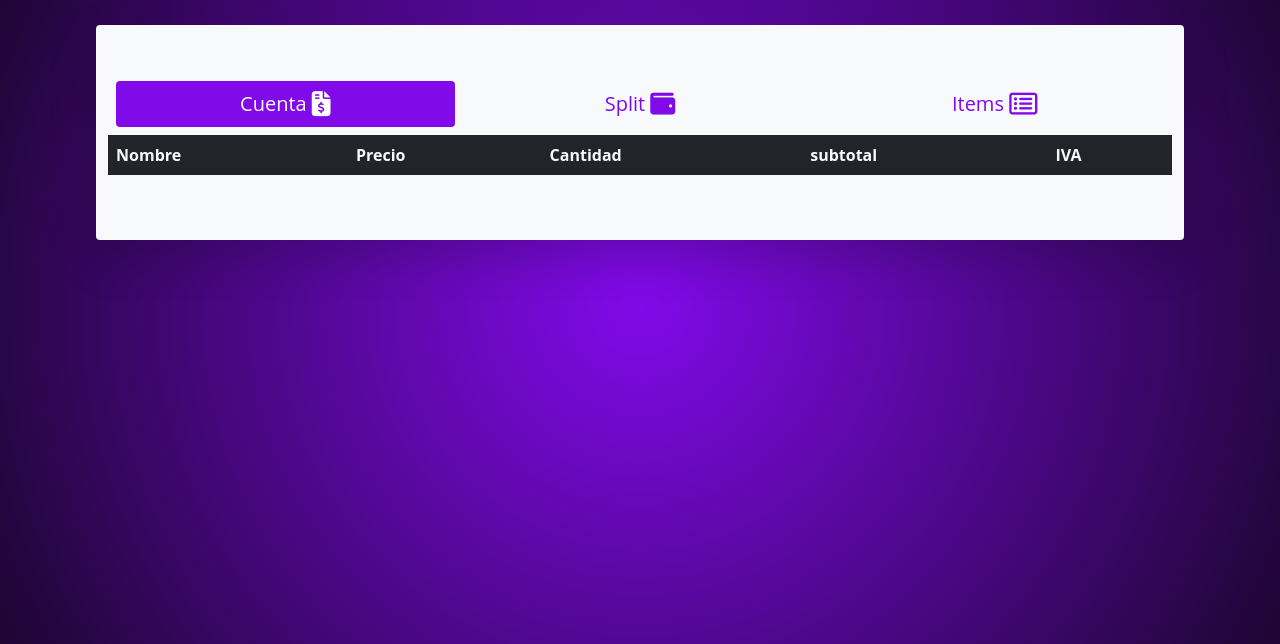
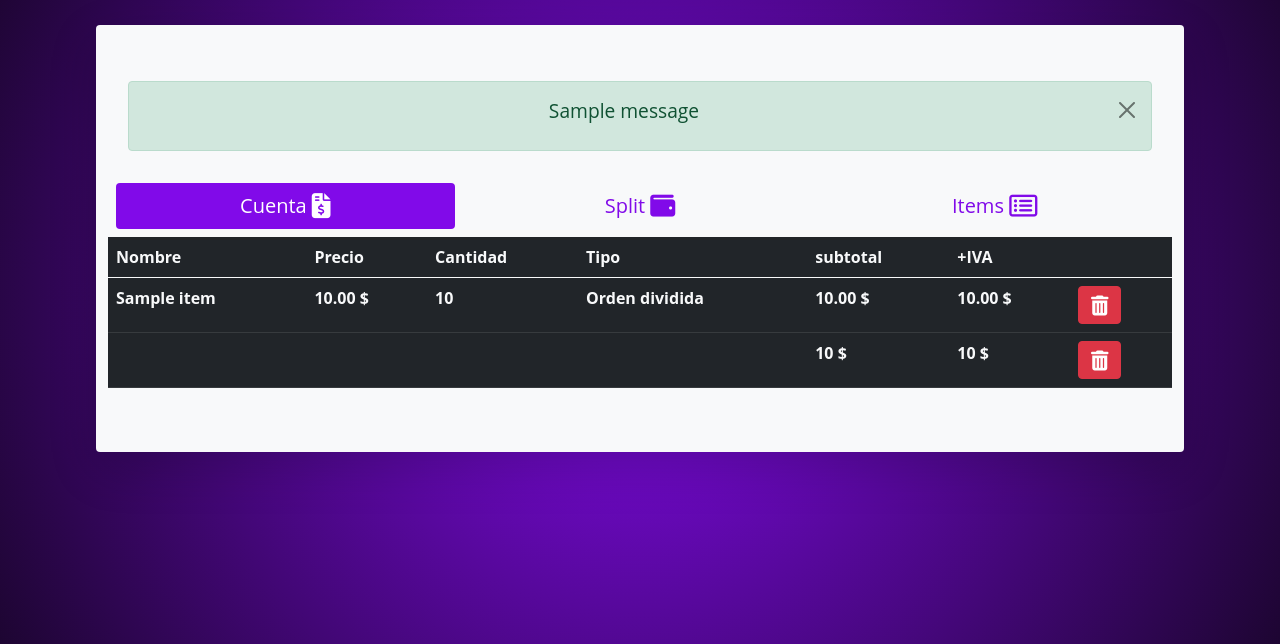
Before and after one commit to TonnyMontenegro/cs50w-Project4, a Django app: page /bill/1 in a window 1280 px wide. Shown: the part 95-739 px from the top of the page. Run offline with Django 3.2, Linux system fonts and the light colour scheme; a user stored in the database is signed in; tables that the repository leaves empty hold one stand-in row (values such as "Sample post"); one stand-in notice (Sample message) is shown; lists and menus that the app fills with data are empty; some libraries are stand-ins or nearby versions.

Commit message:
major update in split and total account
list of changes
-edit fields in models
-edit styles
-added new function, split
-now display the subtotal and total(include iva)
-new URLs path

```diff
--- a/split/engine/static/stylesheet.css
+++ b/split/engine/static/stylesheet.css
@@ -111,27 +111,27 @@ body {
 /* Extra small devices (phones, 600px and down) */
 @media only screen and (max-width: 400px){
   html{
-    font-size: 80%;
+    font-size: 55%;
   }
 }
 
 @media only screen and (min-width: 400px){
   html{
-    font-size: 84%;
+    font-size: 65%;
   }
 }
 
 /* Small devices (portrait tablets and large phones, 600px and up) */
 @media only screen and (min-width: 600px) {
   html{
-    font-size: 88%;
+    font-size: 75%;
   }
 }
 
 /* Medium devices (landscape tablets, 768px and up) */
 @media only screen and (min-width: 768px) {
   html{
-    font-size: 90%;
+    font-size: 85%;
   }
 }
 
@@ -165,6 +165,10 @@ body {
   background-color: #810ae9 !important;
   border-color: #810ae9 !important;
   color: rgb(255, 255, 255);
+}
+
+.overflow{
+  overflow: auto;
 }
 
 .nav-link{
--- a/split/engine/templates/bill.html
+++ b/split/engine/templates/bill.html
@@ -3,6 +3,22 @@
 {% block body %}
 
 <div class="container bg-light Menu rounded py-5 shadow-lg">
+
+
+  {% if messages %}
+  <div class="row m-2">
+  <div class="col-lg text-center">
+      {% for message in messages %}
+      <div class="alert alert-dismissible fade show alert-{{ message.tags }}" role="alert">
+          <p>{{ message }}</p>
+          <button type="button" class="btn-close" data-bs-dismiss="alert" aria-label="Close"></button>
+      </div>
+      {% endfor %}
+    </div>
+
+  </div>
+{% endif %}
+
 
     <ul class="nav nav-pills nav-justified " id="pills-tab" role="tablist">
         <li class="nav-item p-2" role="presentation">
@@ -17,7 +33,7 @@
       </ul>
 
 
-      <div class="tab-content" id="pills-tabContent">
+      <div class="tab-content overflow" id="pills-tabContent">
         <div class="tab-pane fade show active" id="pills-general" role="tabpanel" aria-labelledby="pills-general-tab">
           <table class="table text-light table-dark table-hover">
             <thead>
@@ -25,21 +41,57 @@
             <th>Nombre</th>
             <th>Precio</th>
             <th>Cantidad</th>
+            <th>Tipo</th>
             <th>subtotal</th>
-            <th>IVA</th>
+            <th>+IVA</th>
+            <th> </th>
           </tr>
             </thead>
         <tbody>
-      <!-- {% for cena in Cenas %} -->
+      {% for orden in ordenes %}
       <tr>
-        <th>Nombre2</th>
-        <th>Precio2</th>
-        <th>Cantidad</th>
-        <th>subtotal</th>
-        <th>IVA</th>
+        <th>{{orden.item.nombre}}</th>
+        <th>{{orden.item.precio}} $</th>
+        <th>{{orden.cantidad_total }}</th>
+        <th>{% if orden.dividido%}Orden dividida{% else %}Consumo individual{%endif%}</th>
+        <th>{{orden.subtotal }} $</th>
+        <th>{{orden.subtotal_iva}} $</th>
+        <th><button class="btn btn-danger" data-bs-toggle="modal" data-bs-target="#Delete_{{orden.pk}}" ><i class="fas fa-trash-alt fa-lg"></i></button></th>
       </tr>
 
-      <!-- {% endfor %} -->
+      <div class="modal fade my-5 text-dark text-left pt-5" id="Delete_{{orden.pk}}" tabindex="1" aria-labelledby="ModalLabel" aria-hidden="true">
+        <div class="modal-dialog modal-lg">
+          <div class="modal-content ">
+            <div class="modal-header">
+              <h2 class="modal-title text-center" id="ModalName">Eliminar orden<i class="fas fa-eraser fa-lg"></i></h2>
+              <button type="button" class="btn-close" data-bs-dismiss="modal" aria-label="Close"></button>
+            </div>
+            <div class="modal-body">
+              <h3 class="text-center">Esta seguro que desea eliminar esta orden de su cuenta?</h3>
+            <div class="modal-footer">
+            <form action="/delete_order/{{orden.pk}}" method="POST">
+              {% csrf_token %}
+              <button type="submit" class="btn btn-primary" aria-current="page">Si, eliminar<i class="fas fa-trash-alt fa-lg"></i></button>
+              <button type="button" class="btn btn-secondary" data-bs-dismiss="modal">Cancelar <i class="fas fa-ban fa-lg"></i></button>
+            </form>
+          </div>
+          </form>
+          </div>
+        </div>
+      </div>
+        </div>
+
+      {% endfor %}
+
+      <tr>
+        <th></th>
+        <th></th>
+        <th></th>
+        <th></th>
+        <th>{{cuenta.subtotal}} $</th>
+        <th>{{cuenta.total}} $</th>
+        <th><button class="btn btn-danger" data-bs-toggle="modal" data-bs-target="#Delete_{{orden.pk}}" ><i class="fas fa-trash-alt fa-lg"></i></button></th>
+      </tr>
           </tbody>
           </table>
 
@@ -47,7 +99,26 @@
         </div>
 
         <div class="tab-pane fade" id="pills-split" role="tabpanel" aria-labelledby="pills-split-tab">
-            xda
+          <table class="table text-light table-dark table-hover">
+            <thead>
+              <tr>
+                <th>Nombre</th>
+                <th>Apellido</th>
+                <th>Correo</th>
+                <th>Split</th>
+              </tr>
+                </thead>
+            <tbody>
+          {% for split in splits %}
+          <tr>
+            <th>{{split.cliente.nombres}}</th>
+            <th>{{split.cliente.apellidos}}</th>
+            <th>{{split.cliente.correo}}</th>
+            <th>{{split.monto}} $</th>
+          </tr>
+          {% endfor %}
+          </tbody>
+          </table>
         </div>
 
         <div class="tab-pane fade" id="pills-items" role="tabpanel" aria-labelledby="pills-items-tab">
@@ -75,43 +146,45 @@
                       <p class="card-text">{{ item.descripcion }}</p>
                       <p class="card-text">{{ item.precio }}$ {%if not item.iva %} + {{item.monto_iva}}$(IVA) {%endif%} </p>
                       <div class="container text-center">
-                        <button class="btn btn-secondary btn-lg m-3" data-bs-toggle="modal" data-bs-target="#order_item">Ordenar este item <i class="fas fa-cart-plus fa-lg"></i></button>
+                        <button class="btn btn-secondary btn-lg m-3" data-bs-toggle="modal" data-bs-target="#order_item_{{item.pk}}">Ordenar este item <i class="fas fa-cart-plus fa-lg"></i></button>
                       </div>
                     </div>
                   </div>
                 </div>
 
 
-                <div class="modal fade my-5 text-dark text-left pt-5" id="order_item" tabindex="1" aria-labelledby="ModalLabel" aria-hidden="true">
+                <div class="modal fade my-5 text-dark text-left pt-5" id="order_item_{{item.pk}}" tabindex="1" aria-labelledby="ModalLabel" aria-hidden="true">
                   <div class="modal-dialog modal-lg">
                     <div class="modal-content ">
                       <div class="modal-header">
-                        <h2 class="modal-title text-center" id="ModalName">Agregar orden de este producto <i class="fas fa-cart-plus fa-lg"></i></h2>
+                        <h2 class="modal-title text-center" id="ModalName">Agregar orden <i class="fas fa-cart-plus fa-lg"></i></h2>
                         <button type="button" class="btn-close" data-bs-dismiss="modal" aria-label="Close"></button>
                       </div>
                       <div class="modal-body">
-                        <form action="/order_item/{{item.pk}}" method="POST">
+                        <form action="/order_item/{{item.pk}}" method="POST" onsubmit="CheckOrder(event)">
                           {% csrf_token %}
-                        <div class="mb-3">
-                          <label for="nombre_item" class="form-label">Nombre</label>
-                          <input type="text" class="form-control" name="nombre_item" id="nombre_item" placeholder="Alitas picantes" required>
+                        <div class="m-3"><h3>{{item.nombre}}: {{item.precio}}$ {%if not item.iva %} + {{item.monto_iva}}$(IVA) {%endif%}</h3></div>
+                        <div class="form-check">
+                          <label class="form-check-label" for="Consumo_individual">
+                            Consumo individual
+                          </label>
+                          <input class="form-check-input Consumo_individual" onclick="EnableDisable(this)" type="checkbox" name="Consumo_individual" value="individual" id="Consumo_individual_check" checked>
                         </div>
-
-                        <div class="mb-3">
-                          <label for="descripcion_item" class="form-label">Descripcion</label>
-                          <textarea type="text" class="form-control" name="descripcion_item" id="descripcion_item" placeholder="Alitas picantes de BullChunksNI con papas y queso derretido." required></textarea>
+                        <div class="row m-3">
+                          <label for="num_divided" class="col-3 col-form-label divided" hidden>Cantidad de items a compartir</label>
+                          <div class="col-2">
+                          <input type="number" min="1" value=1 name="num_divided" class="form-control divided" id="num_divided" placeholder="" hidden required>
+                          </div>
                         </div>
-
-                        <div class="mb-3">
-                          <label for="precio_item" class="form-label">Correo electronico (aca se le enviaran las facturas a tu amigo)</label>
-                          <input type="number" min="0" value="" placeholder="512.75" step="0.1" class="form-control" name="precio_item" id="precio_item" required></input>
+                        {% for cliente in clientes %}
+                        <div class="row m-3">
+                          <label for="{{cliente.pk}}-lb" class="col-sm-3 col-form-label">{{cliente.nombres}} {{cliente.apellidos}}</label>
+                          <div class="col-2" id="{{cliente.pk}}-lb">
+                            <input type="number" class="num" min="0" value=0 name="num" class="form-control" id="{{cliente.pk}}-num" placeholder="" required>
+                            <input class="form-check-input check" type="checkbox" name="check" value="{{cliente.pk}}" id="{{cliente.pk}}-check" hidden>
+                          </div>
                         </div>
-                        <div class="form-check">
-                          <label class="form-check-label" for="incluye_iva_item">
-                            IVA incluido en precio
-                          </label>
-                          <input class="form-check-input" type="checkbox" name="incluye_iva_item" value="incluye" id="incluye_iva_item" checked>
-                        </div>
+                        {%endfor%}
                       <div class="modal-footer">
                         <button type="submit" class="btn btn-primary" aria-current="page">Agregar item <i class="fas fa-plus-circle fa-lg"></i></button>
                         <button type="button" class="btn btn-secondary" data-bs-dismiss="modal">Cancelar <i class="fas fa-ban fa-lg"></i></button>
@@ -167,4 +240,49 @@
       </div>
     </div>
 
+<script>
+
+function EnableDisable(option) {
+if (option.checked) {
+  $('.num').attr("hidden",false);
+  $('.check').attr("hidden",true);
+  $(".Consumo_individual").prop( "checked", true );
+  $(".divided").attr("hidden",true);
+
+} else {
+
+  $('.num').attr("hidden",true);
+  $('.check').attr("hidden",false);
+  $(".Consumo_individual").prop( "checked", false );
+  $(".divided").attr("hidden",false);
+
+}
+}
+
+function CheckOrder(event){
+  if($("#Consumo_individual_check").prop("checked")){
+    var valid = false;
+      $(".num").each(function(){
+        if(this.value != 0){
+          valid = true;
+        }
+      });
+      if (valid){
+        console.log("todo bien joven")
+      }
+      else{
+        event.preventDefault();
+        alert("Debes seleccionar el consumo para al menos una persona.")
+      }
+  }
+  else{
+    contador=$('[name="check"]:checked').length
+    if(contador < 2){
+        alert("Debes seleccionar el consumo para al menos dos persona.");
+        event.preventDefault();
+    }
+  }
+}
+
+</script>
 {% endblock %}
--- a/split/engine/urls.py
+++ b/split/engine/urls.py
@@ -29,7 +29,9 @@ urlpatterns = [
     path('remove_local/<int:pk>',views.remove_local,name='remove_local'),
     path('add_friend',views.add_friend,name='add_friend'),
     path('add_item',views.add_item,name='add_item'),
+    path('order_item/<int:pk>',views.order_item,name='order_item'),
     path('new_bill/<int:pk>',views.new_bill,name='new_bill'),
     path('edit_friend/<int:pk>',views.edit_friend ,name="edit_friend"),
     path('bill/<int:pk>',views.bill,name='bill'),
+    path('delete_order/<int:pk>',views.delete_orden,name='delete_orden'),
 ]
--- a/split/engine/views.py
+++ b/split/engine/views.py
@@ -9,6 +9,7 @@ from .forms import UserRegisterForm
 from django.views.decorators.csrf import csrf_protect
 from django.contrib.auth.decorators import login_required
 from django.views.defaults import page_not_found
+from django.db.models import Sum
 
 # Create your views here.
 
@@ -49,7 +50,7 @@ def menu_view(request):
     context={}
     usuario = cliente.objects.filter(correo=request.user.email).exists()
     if usuario:
-        print("cliente de usuario ya existe")
+        print("URL menu_view: Usuario ya existe en clientes")
     else:
         cliente.objects.create(usuario_main=request.user,nombres=request.user.first_name,apellidos=request.user.last_name,correo=request.user.email)
 
@@ -95,7 +96,6 @@ def add_local(request):
     if request.method == "POST":
         Nombre_local = request.POST.get('nombre_local')
         descripcion_local = request.POST.get('descripcion_local')
-        print(Nombre_local)
         existe = local.objects.filter(creador=request.user,nombre=Nombre_local).exists()
 
         if existe:
@@ -180,9 +180,21 @@ def bill(request,pk):
     open = cuenta.objects.filter(usuario=request.user,estado="Abierta").exists()
     if open:
         cuentax = cuenta.objects.get(usuario=request.user,estado="Abierta")
+        context['ordenes'] = orden.objects.filter(cuenta=cuentax).all()
         context['cuenta'] = cuentax
         context['clientes'] = cuentax.clientes.all()
         context['items'] = item.objects.filter(usuario_main=request.user)
+        context['splits'] = split.objects.filter(cuenta=cuentax).order_by('cliente')
+
+        obj = orden.objects.filter(cuenta=cuentax).all().aggregate(Sum('subtotal'))
+        subtotal= obj['subtotal__sum']
+        obj = orden.objects.filter(cuenta=cuentax).all().aggregate(Sum('subtotal_iva'))
+        subtotal_iva= obj['subtotal_iva__sum']
+
+        cuentax.subtotal = subtotal
+        cuentax.total = subtotal_iva
+        cuentax.save()
+
     return render(request,"bill.html",context)
 
 @login_required(login_url="")
@@ -201,3 +213,97 @@ def add_item(request):
 
 
         return redirect('home')
+
+@login_required(login_url="")
+def order_item(request,pk):
+    if request.method == "POST":
+        cuentax = cuenta.objects.filter(usuario=request.user,estado="Abierta").last()
+        clienteslist= cuentax.clientes.values("pk")
+
+        for clientei in clienteslist:
+            cliente_inst=cliente.objects.get(pk=clientei['pk'])
+            split_state = split.objects.filter(cuenta=cuentax,cliente=cliente_inst).exists()
+            if split_state:
+                print("URL order_item: Split ya existe")
+            else:
+                split.objects.create(cuenta=cuentax,cliente=cliente_inst)
+
+
+        itemorder = item.objects.get(pk=pk)
+        Consumo = request.POST.get('Consumo_individual',"compartida")
+        if Consumo == "individual":
+            orden.objects.create(item=itemorder,cuenta=cuentax)
+            ordenx = orden.objects.filter(item=itemorder,cuenta=cuentax).last()
+            numbers=request.POST.getlist('num')
+            clientesInsert = []
+            for clientei in clienteslist:
+                clientesInsert.append(cliente.objects.get(pk=clientei['pk']))
+            for x in range(0,len(numbers)):
+                if int(numbers[x])>0:
+                    splitx = split.objects.get(cuenta=cuentax,cliente=clientesInsert[x])
+                    consumo.objects.create(cliente=clientesInsert[x],cantidad=numbers[x],orden=ordenx,split=splitx)
+                    splitx.monto = float(splitx.monto)+((float(itemorder.precio) + float(itemorder.monto_iva))*float(numbers[x]))
+                    splitx.save()
+            numbers_int = [int(i) for i in numbers]
+            ordenx.subtotal = sum(numbers_int)*float(itemorder.precio)
+            ordenx.cantidad_total = sum(numbers_int)
+            if itemorder.iva == False:
+                ordenx.subtotal_iva = (float(ordenx.subtotal)*0.15)+float(ordenx.subtotal)
+            else:
+                 ordenx.subtotal_iva = ordenx.subtotal
+            ordenx.save()
+
+        else:
+            num = request.POST.get('num_divided','1')
+            orden.objects.create(item=itemorder,cuenta=cuentax,dividido=True,cantidad_total=int(num))
+            subtotal=float(num)*(float(itemorder.precio))
+
+            if itemorder.iva == False:
+                subtotal_iva = (subtotal*0.15)+subtotal
+            else:
+                subtotal_iva = subtotal
+
+            ordenx = orden.objects.filter(item=itemorder,cuenta=cuentax).last()
+            ordenx.subtotal=subtotal
+            ordenx.subtotal_iva=subtotal_iva
+            ordenx.save()
+            numbers=request.POST.getlist('check')
+            splited = float(ordenx.subtotal_iva) / float(len(numbers))
+            for x in range(0,len(numbers)):
+                clienteinst = cliente.objects.get(pk=numbers[x])
+                splitx = split.objects.get(cuenta=cuentax,cliente=clienteinst)
+                consumo.objects.create(cliente=clienteinst,orden=ordenx,split=splitx)
+                splitx.monto = float(splitx.monto)+float(splited)
+                splitx.save()
+
+        return redirect('home')
+
+@login_required(login_url="")
+def delete_orden(request,pk):
+    if request.method == "POST":
+        Exist = orden.objects.exists()
+        if Exist:
+            ordenx = orden.objects.get(pk=pk)
+            if ordenx.dividido == True:
+                splited = float(ordenx.subtotal_iva) / float(consumo.objects.filter(orden=ordenx).count())
+                consumosx = consumo.objects.filter(orden=ordenx).all()
+                for x in consumosx:
+                    splitinst = split.objects.get(pk=x.split.pk)
+                    splitinst.monto = float(splitinst.monto) - splited
+                    print(f"URL: order_delete: Cantidad total #{ordenx.cantidad_total}")
+                    splitinst.save()
+            else:
+                consumosx = consumo.objects.filter(orden=ordenx).all()
+                itemorder= ordenx.item
+                for x in consumosx:
+                    splited = float(x.cantidad) * (float(itemorder.precio) + float(itemorder.monto_iva))
+                    splitinst = split.objects.get(pk=x.split.pk)
+                    splitinst.monto = float(splitinst.monto) - splited
+                    print(f"URL: order_delete: Cantidad total #{ordenx.cantidad_total}")
+                    splitinst.save()
+
+            orden.objects.filter(pk=pk).delete()
+            messages.info(request,"Orden removida de su factura")
+        else:
+            messages.error(request,"Error, la orden no existe")
+    return redirect('home')
```
Also changed, not shown: split/engine/admin.py (+10 -4 lines), split/engine/models.py (+30 -19 lines), split/engine/migrations/0001_initial.py, split/engine/migrations/0002_alter_cliente_correo.py (added), split/engine/migrations/0002_remove_item_creador.py (deleted), split/engine/migrations/0003_auto_20211210_1913.py (added), split/engine/migrations/0003_item_usuario_main.py (deleted), split/engine/migrations/0004_alter_consumo_cantidad.py (deleted), split/engine/migrations/0004_rename_cantidad_dividido_orden_cantidad_total.py (added), split/engine/migrations/0005_consumo_split.py (added), split/engine/migrations/0006_auto_20211214_2229.py (added), split/engine/migrations/0007_alter_cuenta_subtotal.py (added), split/engine/migrations/0008_auto_20211214_2236.py (added).
